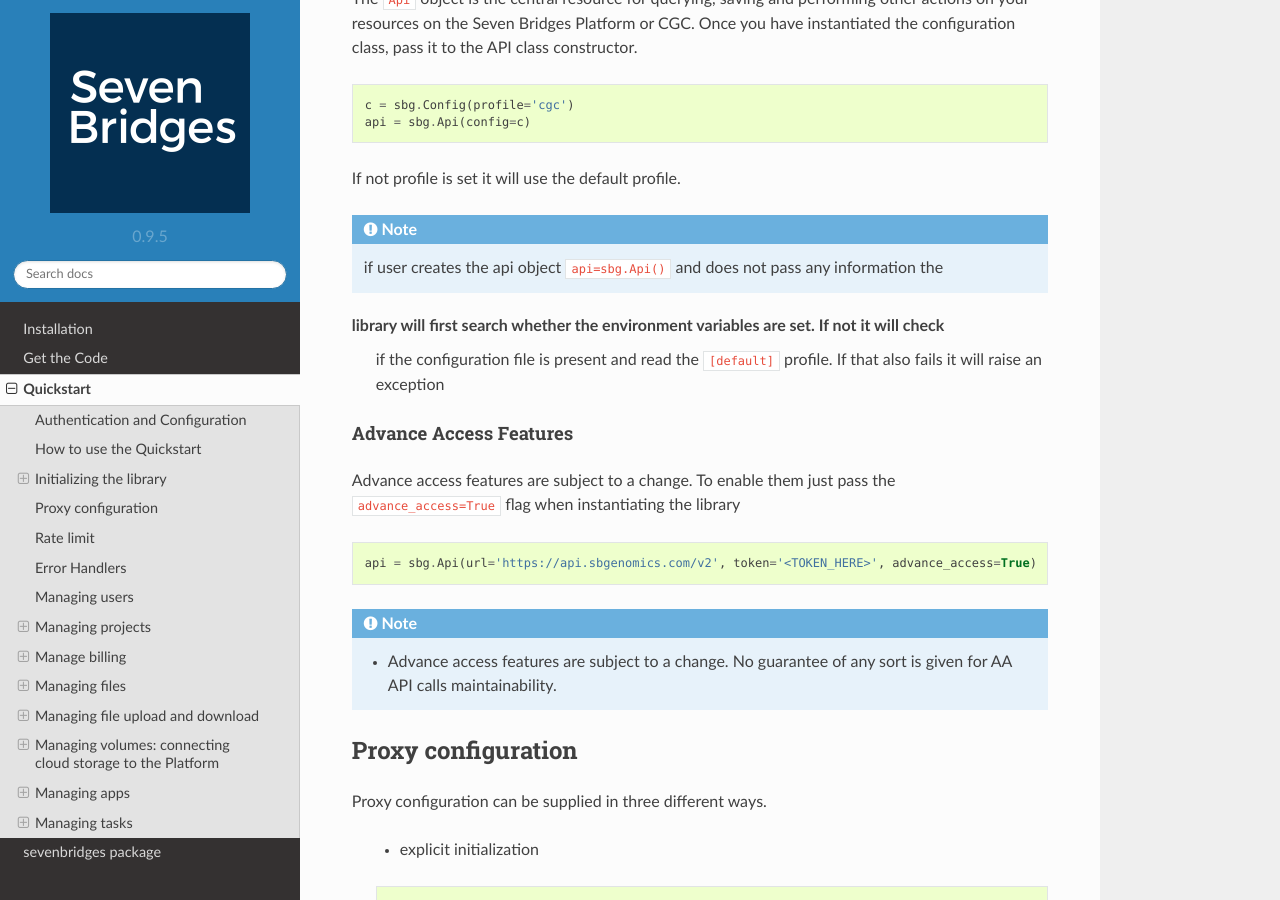
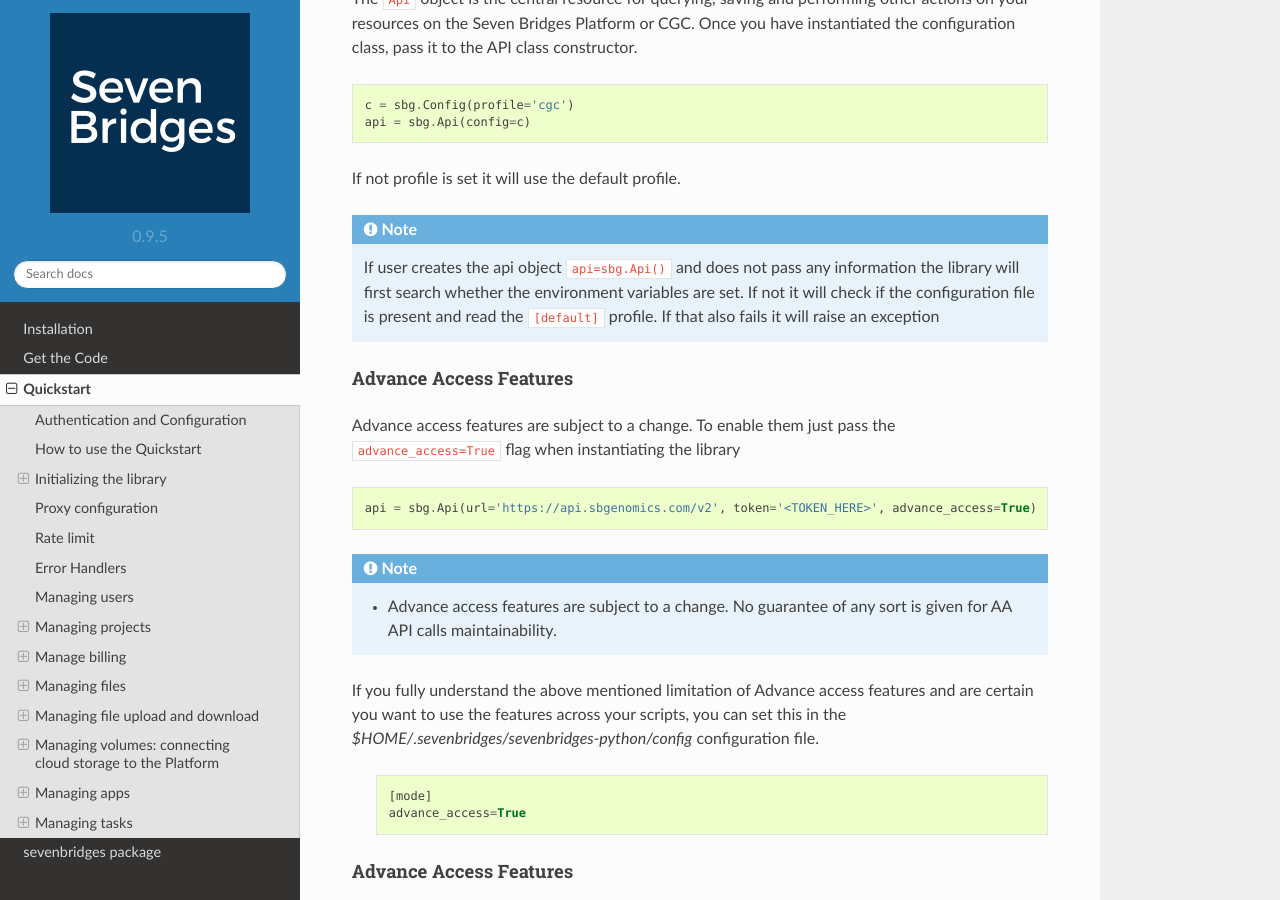
Before and after one commit to sbg/sevenbridges-python, a Sphinx documentation site: the page built from docs/quickstart.rst, in a window 1280 px wide and 900 px high, scrolled down 2962 px. Built offline with Sphinx 7.4.7 and the Read the Docs theme 2.0.0, drawn with Linux system fonts in a browser that asks for light colours.

Commit message:
info on advance_access in config file (#100)

```diff
--- a/docs/quickstart.rst
+++ b/docs/quickstart.rst
@@ -129,10 +129,29 @@
 
 If not profile is set it will use the default profile.
 
-.. note:: if user creates the api object ``api=sbg.Api()`` and does not pass any information the
-library will first search whether the environment variables are set. If not it will check
+.. note:: If user creates the api object ``api=sbg.Api()`` and does not pass any information the
+          library will first search whether the environment variables are set. If not it will check
           if the configuration file is present and read the ``[default]`` profile. If that also fails
           it will raise an exception
+
+
+Advance Access Features
+^^^^^^^^^^^^^^^^^^^^^^^
+Advance access features are subject to a change. To enable them just pass
+the :code:`advance_access=True` flag when instantiating the library
+
+.. code:: python
+
+    api = sbg.Api(url='https://api.sbgenomics.com/v2', token='<TOKEN_HERE>', advance_access=True)
+
+.. note:: - Advance access features are subject to a change. No guarantee of any sort is given for AA API calls maintainability.
+
+If you fully understand the above mentioned limitation of Advance access features and are certain you want to use the features across your scripts, you can set this in the `$HOME/.sevenbridges/sevenbridges-python/config` configuration file.
+
+    .. code::
+
+        [mode]
+        advance_access=True
 
 
 Advance Access Features
```
